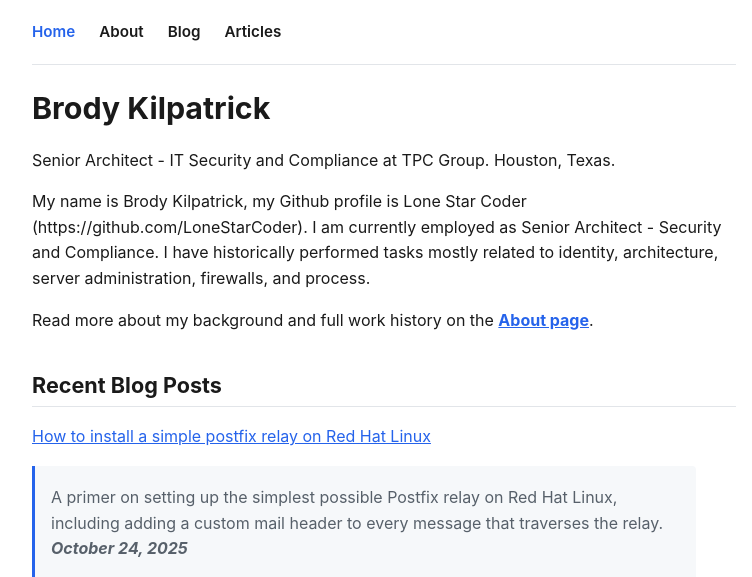
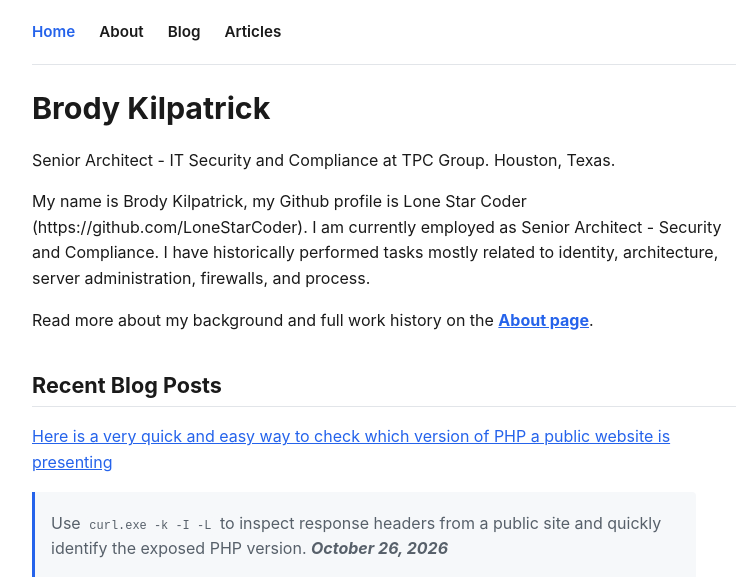
Before and after one commit to LoneStarCoder/lonestarcoder.github.io, a Jekyll site: the page built from index.md, in a window 1280 px wide and 1400 px high, cut to the strip 0-577 px from the top of the window. Shown: the whole strip, without its empty margins (256-1008 px from the left). Built offline with Jekyll 4.4.1, drawn with Linux system fonts in a browser that asks for light colours; our own code applies the rules of GitHub Pages for plain Markdown files; some of the changed text lies outside the part shown.

Commit message:
Refactor recent blog posts in index.md
Updated recent blog posts section by removing duplicates and adjusting the order of entries.

```diff
--- a/index.md
+++ b/index.md
@@ -10,21 +10,21 @@ My name is Brody Kilpatrick, my Github profile is Lone Star Coder (https://githu
 Read more about my background and full work history on the **[About page](https://lonestarcoder.github.io/about)**.
 
 ## Recent Blog Posts
+[Here is a very quick and easy way to check which version of PHP a public website is presenting](https://lonestarcoder.github.io/blog/php2shell_easy_check_against_public_website)
+> Use `curl.exe -k -I -L` to inspect response headers from a public site and quickly identify the exposed PHP version.
+> ***October 26, 2026***
+
 [How to install a simple postfix relay on Red Hat Linux](https://lonestarcoder.github.io/blog/install_simple_postfix_relay_on_redhat)
 > A primer on setting up the simplest possible Postfix relay on Red Hat Linux, including adding a custom mail header to every message that traverses the relay.
 > ***October 24, 2025***
 
+[Create a Simple RAG System with AnythingLLM and LMStudio](https://lonestarcoder.github.io/blog/Create_a_Simple_RAG_System_with_AnythingLLM_and_LMStudio)
+> This beginner-friendly tutorial guides you through building a local Retrieval-Augmented Generation (RAG) system without writing code, running entirely on your own hardware for complete privacy and control.
+> ***October 9, 2025***
+
 [Powershell Script to Get Copilot Package Registry](https://lonestarcoder.github.io/blog/powershell_script_Get-CopilotPackageRegistry)
 <img alt="image" src="https://github.com/user-attachments/assets/271bcaa9-cb02-4f20-bb6b-de46be778b2c" />
 > ***September 24, 2026***
-
-[Here is a very quick and easy way to check which version of PHP a public website is presenting](https://lonestarcoder.github.io/blog/php2shell_easy_check_against_public_website)
-> Use `curl.exe -k -I -L` to inspect response headers from a public site and quickly identify the exposed PHP version.
-> ***October 26, 2026***
-
-[Create a Simple RAG System with AnythingLLM and LMStudio](https://lonestarcoder.github.io/blog/Create_a_Simple_RAG_System_with_AnythingLLM_and_LMStudio)
-> This beginner-friendly tutorial guides you through building a local Retrieval-Augmented Generation (RAG) system without writing code, running entirely on your own hardware for complete privacy and control.
-> ***October 9, 2025***
 
 [Query Windows Firewall Rules ONLY from GPO](https://lonestarcoder.github.io/blog/query-windows-firewall-rules-only-from-gpo)
 > A PowerShell script that will only retrieve firewall rules that were created via an Active Directory GPO or the local security policy.
```
